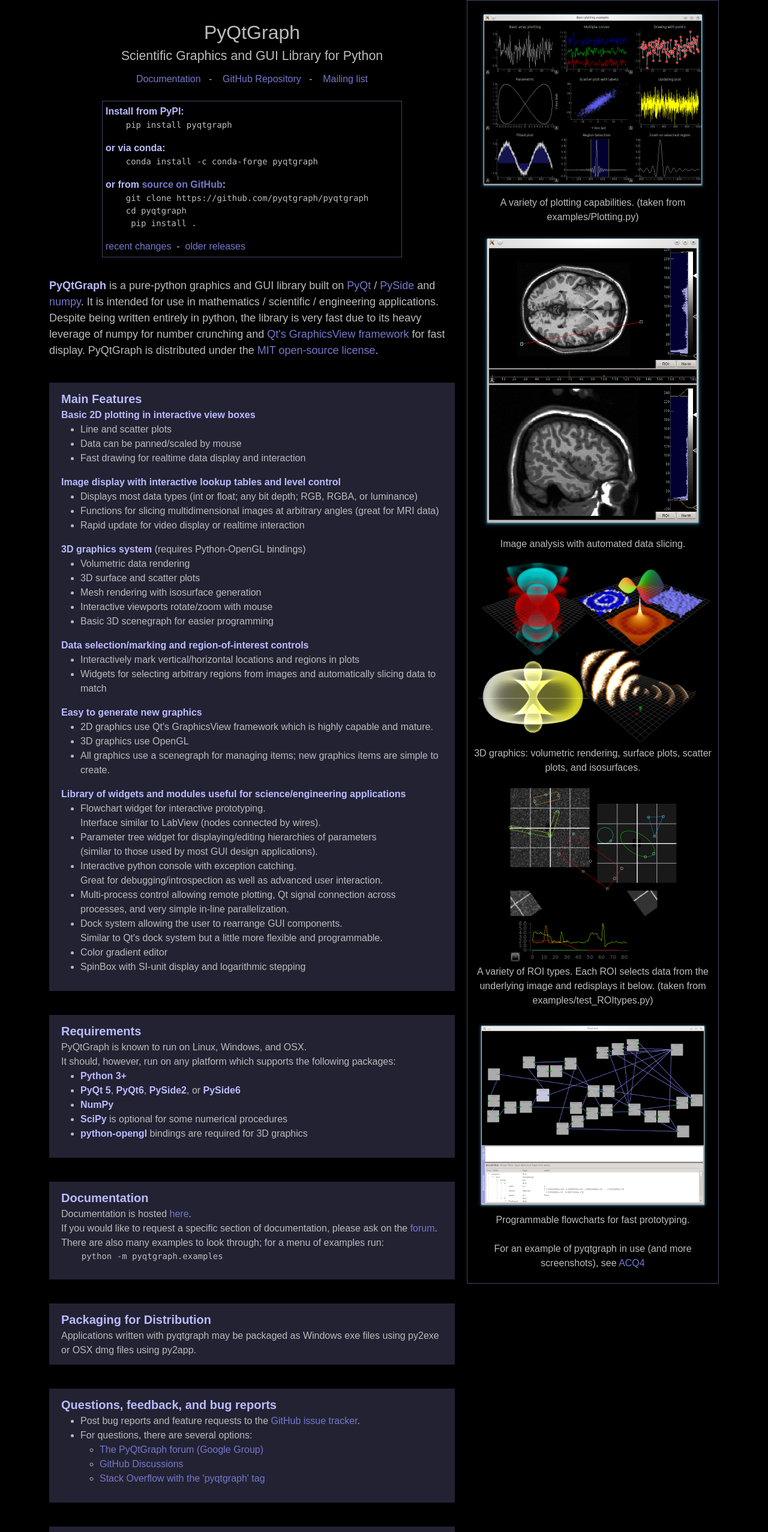
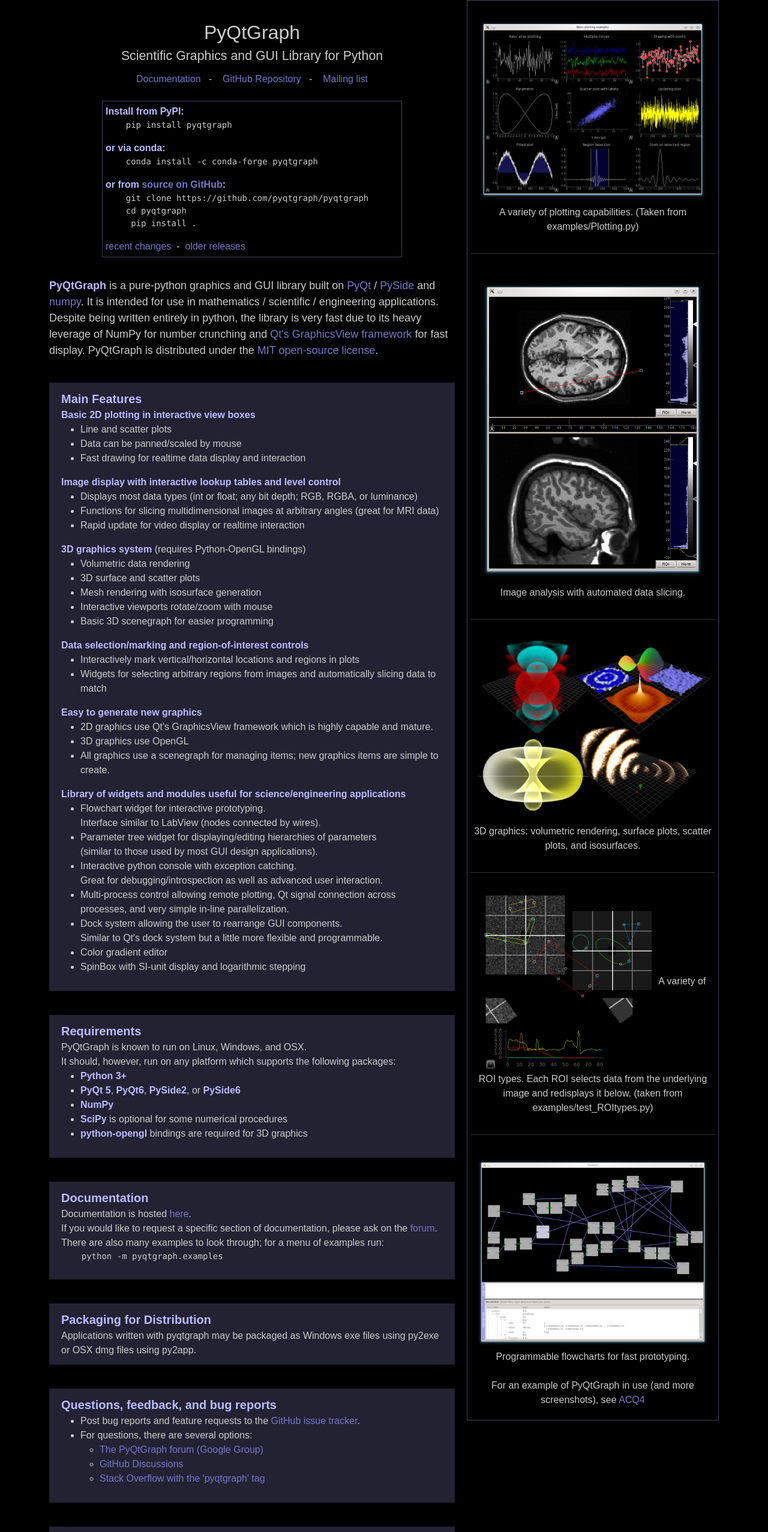
Before and after one commit to pyqtgraph/pyqtgraph.github.io, a plain HTML site: page index.html in a window 1280 px wide. Shown: the top 2554 px of the page at 60% size. Drawn offline with nearby package versions, Linux system fonts and the light colour scheme.

Commit message:
Adding css for screenshots

```diff
--- a/index.html
+++ b/index.html
@@ -12,54 +12,48 @@
 
   <body>
     <div class="container">
-      <div
-        class="column"
-        style="
-          float: right;
-          padding: 5px;
-          margin-left: 20px;
-          width: 420px;
-          border: 1px solid #446;
-          text-align: center;
-        "
-      >
-        <p>
-          <a href="images/plotting.png"><img src="images/plotting_sm.png" /></a
-          ><br />
-          A variety of plotting capabilities. (taken from examples/Plotting.py)
+      <div class="gallery column">
+        <div class="gallery-item">
+          <a href="images/plotting.png"><img src="images/plotting_sm.png" /></a>
+          A variety of plotting capabilities. (Taken from examples/Plotting.py)
+        </div>
+        <hr />
 
+        <div class="gallery-item">
           <a href="images/data_slicing.png"
-            ><img src="images/data_slicing_sm.png" /></a
-          ><br />
+            ><img src="images/data_slicing_sm.png"
+          /></a>
           Image analysis with automated data slicing.
-        </p>
+        </div>
+        <hr />
 
-        <p>
+        <div class="gallery-item">
           <a href="images/pyqtgraph-3d.png"
-            ><img src="images/pyqtgraph-3d_sm.png" /></a
-          ><br />
+            ><img src="images/pyqtgraph-3d_sm.png"
+          /></a>
           3D graphics: volumetric rendering, surface plots, scatter plots, and
           isosurfaces.
-        </p>
+        </div>
+        <hr />
 
-        <p>
+        <div class="gallery-item">
           <a href="images/screenshot3.png"
-            ><img src="images/screenshot3_sm.png" /></a
-          ><br />
+            ><img src="images/screenshot3_sm.png"
+          /></a>
           A variety of ROI types. Each ROI selects data from the underlying
           image and redisplays it below. (taken from examples/test_ROItypes.py)
-        </p>
+        </div>
+        <hr />
 
-        <p>
+        <div class="gallery-item">
           <a href="images/flowchart.png"
-            ><img src="images/flowchart_sm.png" /></a
-          ><br />
+            ><img src="images/flowchart_sm.png"
+          /></a>
           Programmable flowcharts for fast prototyping.
-
           <br /><br />
-          For an example of pyqtgraph in use (and more screenshots), see
+          For an example of PyQtGraph in use (and more screenshots), see
           <a href="http://acq4.org/screenshots.html">ACQ4</a>
-        </p>
+        </div>
       </div>
 
       <div class="column">
@@ -126,7 +120,7 @@
           <a href="http://www.numpy.org/">numpy</a>. It is intended for use in
           mathematics / scientific / engineering applications. Despite being
           written entirely in python, the library is very fast due to its heavy
-          leverage of numpy for number crunching and
+          leverage of NumPy for number crunching and
           <a href="https://doc.qt.io/qt-5/qgraphicsview.html"
             >Qt's GraphicsView framework</a
           >
--- a/style.css
+++ b/style.css
@@ -1,6 +1,6 @@
 body {
   background-color: #000000;
-  color: #bbbbbb;
+  color: #cccccc;
   font-family: sans-serif;
 }
 
@@ -85,3 +85,17 @@ div {
   padding-bottom: 40px;
   font-size: 12;
 }
+
+.gallery {
+  float: right;
+  padding: 5px;
+  margin-left: 20px;
+  width: 420px;
+  border: 1px solid #446;
+  text-align: center;
+}
+
+.gallery-item{
+  padding-bottom: 16px;
+  padding-top: 16px;
+}
```
